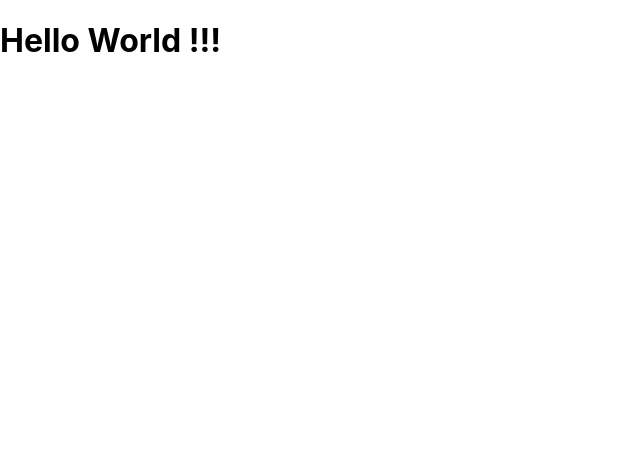
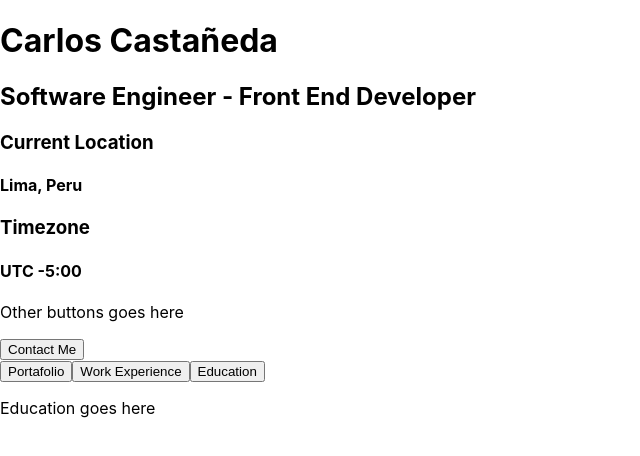
Before and after one commit to ccastanedag/PORTA, a React (Create React App) app: page /education in a window 1280 px wide. Shown: the top 456 px of the page, without its empty margins (0-640 px from the left). Built offline with nearby package versions, Linux system fonts and the light colour scheme.

Commit message:
Basic routing for Porta

```diff
--- a/package.json
+++ b/package.json
@@ -5,6 +5,7 @@
   "dependencies": {
     "react": "^16.8.5",
     "react-dom": "^16.8.5",
+    "react-router-dom": "^5.0.0",
     "react-scripts": "2.1.8"
   },
   "scripts": {
--- a/src/App.js
+++ b/src/App.js
@@ -1,12 +1,28 @@
 import React, { Component } from 'react';
 import './App.css';
+import { BrowserRouter, Switch, Route } from 'react-router-dom'
+import Sidebar from './components/porta/side-header/Sidebar'
+import Header from './components/porta/side-header/Header'
+import ContactMe from './components/porta/contact-me/ContactMe'
+import Portafolio from './components/porta/portafolio/Portafolio'
+import WorkExperience from './components/porta/work-experience/WorkExperience'
+import Education from './components/porta/education/Education'
+import PortafolioDetail from './components/porta/portafolio-details/PortafolioDetail'
 
 class App extends Component {
   render() {
     return (
-      <div>
-        <h1>Hello World !!!</h1>
-      </div>
+      <BrowserRouter>
+        <Header />
+        <Sidebar />
+        <Switch>
+          <Route path='/contact-me' component={ContactMe}/>
+          <Route path='/portafolio/:categoryId/:projectId' component={PortafolioDetail}/>
+          <Route exact path='/portafolio' component={Portafolio}/>
+          <Route path='/work-experience' component={WorkExperience}/>
+          <Route path='/education' component={Education}/>
+        </Switch>
+      </BrowserRouter>
     );
   }
 }
--- a/src/components/porta/contact-me/ContactMe.js
+++ b/src/components/porta/contact-me/ContactMe.js
@@ -0,0 +1,11 @@
+import React from 'react'
+
+const ContactMe = () => {
+  return (
+    <div>
+      <p>This will be the contact form</p>
+    </div>
+  )
+}
+
+export default ContactMe
--- a/src/components/porta/education/Education.js
+++ b/src/components/porta/education/Education.js
@@ -0,0 +1,11 @@
+import React from 'react'
+
+const Education = () => {
+  return (
+    <div>
+      <p>Education goes here</p>
+    </div>
+  )
+}
+
+export default Education
--- a/src/components/porta/portafolio-details/PortafolioDetail.js
+++ b/src/components/porta/portafolio-details/PortafolioDetail.js
@@ -0,0 +1,11 @@
+import React from 'react'
+
+const PortafolioDetail = ({ match }) => {
+  return (
+    <div>
+      <p>Portafolio Detail {match.params.categoryId}/{match.params.projectId}</p>
+    </div>
+  )
+}
+
+export default PortafolioDetail
--- a/src/components/porta/portafolio/Portafolio.js
+++ b/src/components/porta/portafolio/Portafolio.js
@@ -0,0 +1,13 @@
+import React, { Component } from 'react'
+
+export class Portafolio extends Component {
+  render() {
+    return (
+      <div>
+        <p>Portafolio goes here</p>
+      </div>
+    )
+  }
+}
+
+export default Portafolio
--- /dev/null
+++ b/src/components/porta/side-header/Header.js
@@ -0,0 +1,12 @@
+import React from 'react'
+
+const Header = () => {
+  return (
+    <div>
+      <h1>Carlos Castañeda</h1>
+      <h2>Software Engineer - Front End Developer</h2>
+    </div>
+  )
+}
+
+export default Header
--- /dev/null
+++ b/src/components/porta/side-header/Sidebar.js
@@ -0,0 +1,38 @@
+import React, { Component } from 'react'
+import { Link } from 'react-router-dom'
+
+export class Sidebar extends Component {
+  render() {
+    return (
+      <div>
+        <div>
+          <h3>Current Location</h3>
+          <h4>Lima, Peru</h4>
+        </div>
+        <div>
+          <h3>Timezone</h3>
+          <h4>UTC -5:00</h4>
+        </div>
+        <div>
+          <p>Other buttons goes here</p>
+          <Link to='/contact-me'>
+            <button>Contact Me</button>
+          </Link>
+        </div>
+        <div>
+          <Link to='/portafolio'>
+            <button>Portafolio</button>
+          </Link>
+          <Link to='/work-experience'>
+            <button>Work Experience</button>
+          </Link>
+          <Link to='/education'>
+            <button>Education</button>
+          </Link>
+        </div>
+      </div>
+    )
+  }
+}
+
+export default Sidebar
--- a/src/components/porta/work-experience/WorkExperience.js
+++ b/src/components/porta/work-experience/WorkExperience.js
@@ -0,0 +1,11 @@
+import React from 'react'
+
+const WorkExperience = () => {
+  return (
+    <div>
+      <p>Work Experience goes here</p>
+    </div>
+  )
+}
+
+export default WorkExperience
```
Also changed, not shown: 1 other file (tests, documents, lock files or other folders).
